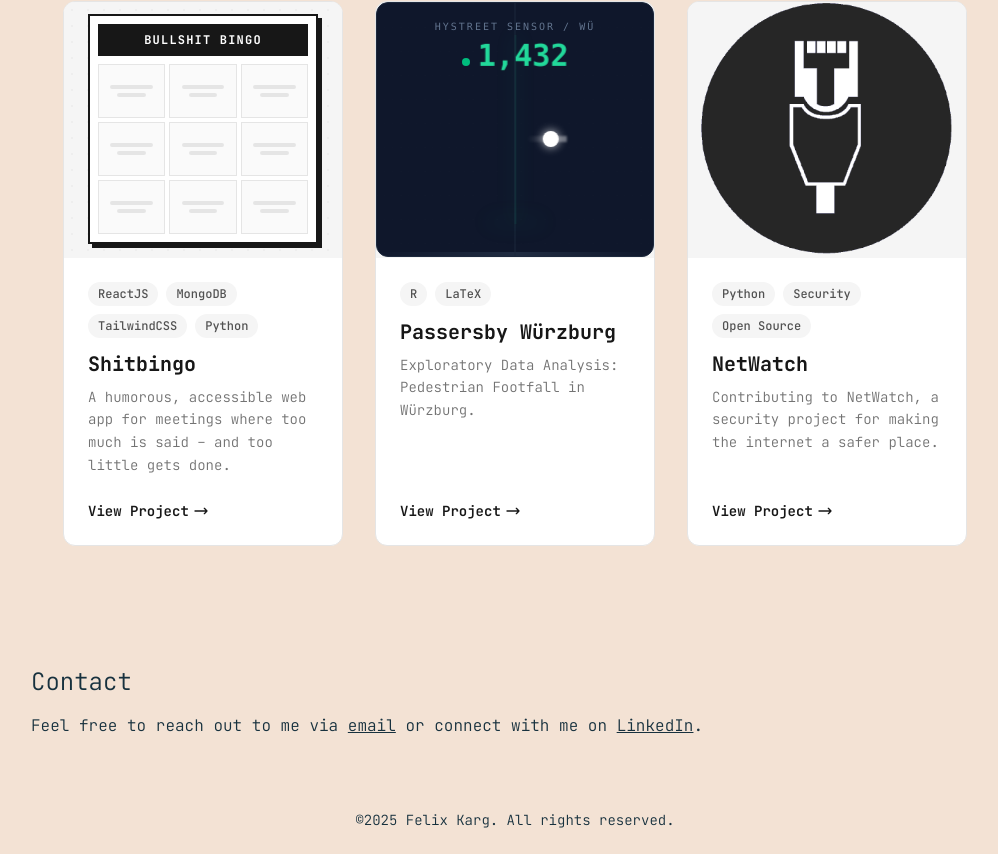
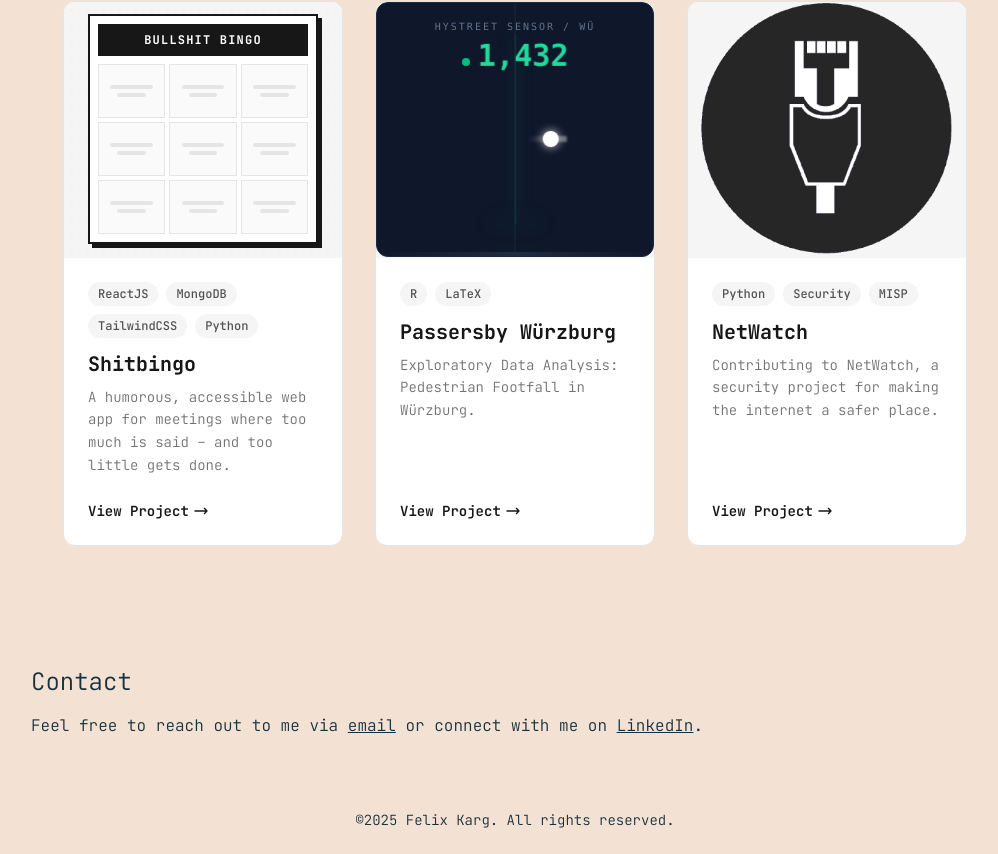
Before and after one commit to kargfel/homepage, a React (Vite) app: page / in a window 1280 px wide. Shown: the part 748-1602 px from the top of the page, without its empty margins (125-1123 px from the left). Built offline with nearby package versions, Linux system fonts and the light colour scheme.

Commit message:
fix: Test Commit for CICD

```diff
--- a/src/projectAnimations/ProjectsSection.jsx
+++ b/src/projectAnimations/ProjectsSection.jsx
@@ -28,7 +28,7 @@ const projects = [
     title: "NetWatch",
     description:
       "Contributing to NetWatch, a security project for making the internet a safer place.",
-    tags: ["Python", "Security", "Open Source"],
+    tags: ["Python", "Security", "MISP"],
     link: "https://netwatch.de",
     image: "/Netwatch_Logo.png",
     theme: "bg-blue-900",
```
